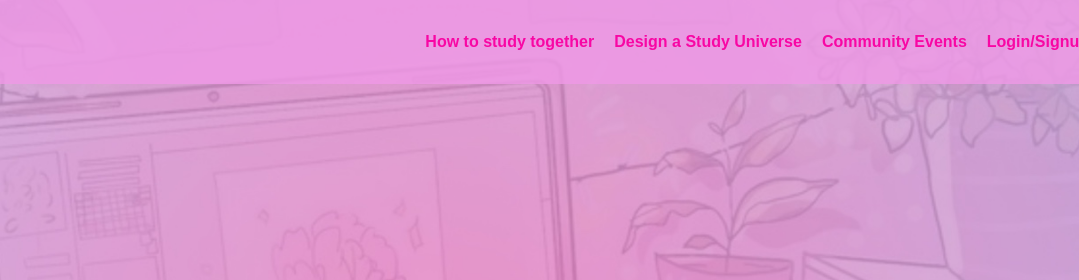
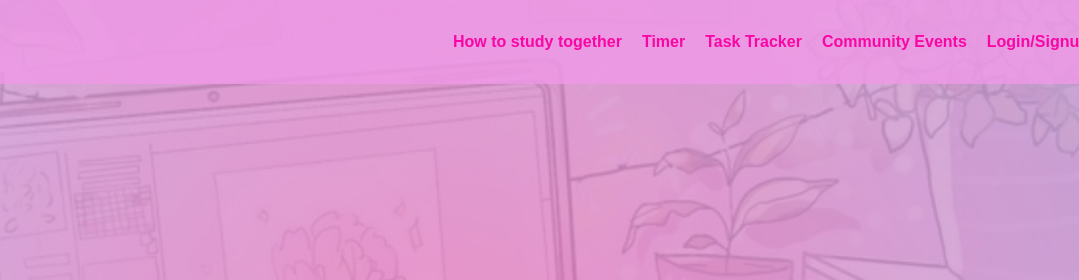
Before and after one commit to missishfish/StudySync, a website: page public/portal6.html in a window 1280 px wide. Shown: the top 280 px of the page, 201-1280 px from the left. Drawn offline with Linux system fonts and the light colour scheme.

Commit message:
Update portal6.html

```diff
--- a/public/portal6.html
+++ b/public/portal6.html
@@ -16,7 +16,8 @@
         </div>
         <nav>
             <a href="how_to.html">How to study together</a>
-            <a href="room.html">Design a Study Universe</a>
+            <a href="pomodoro.html">Timer</a>
+            <a href="task_tracker.html">Task Tracker</a>
             <a href="communities.html">Community Events</a>
             <a href="index (2).html">Login/Signup</a>
         </nav>
```
